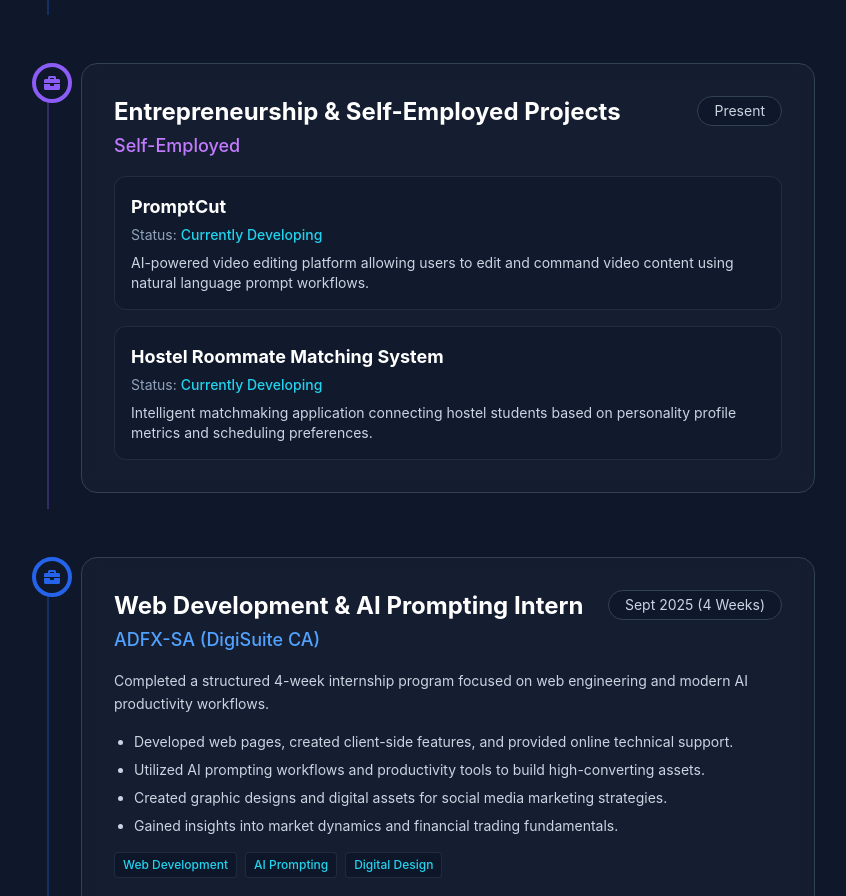
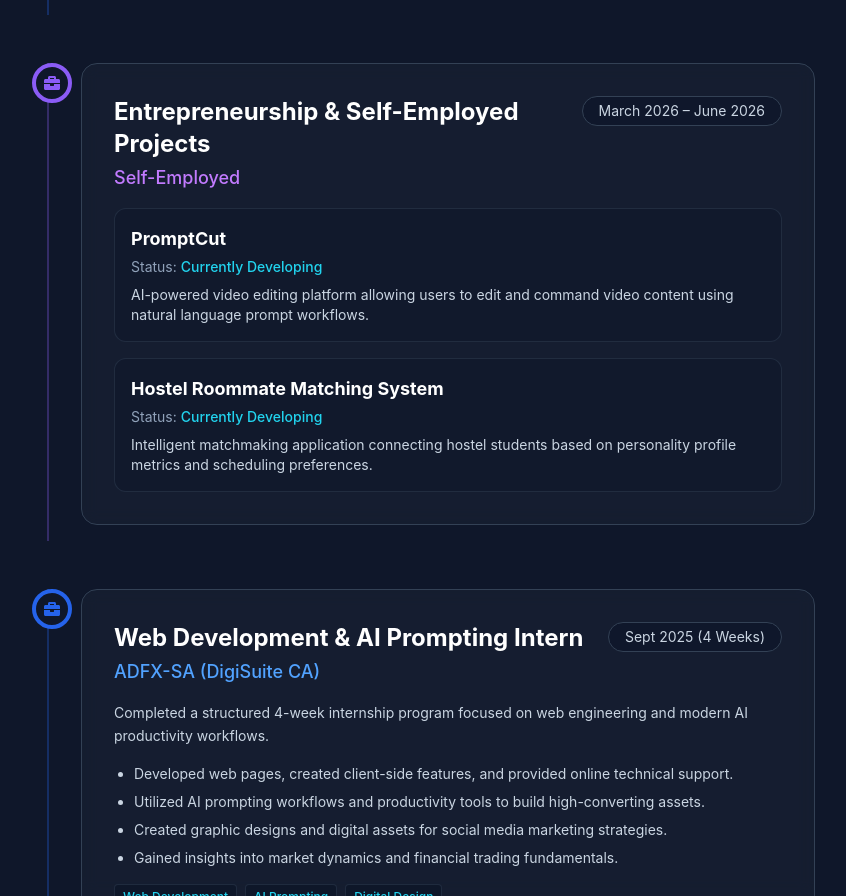
Before and after one commit to N4bih4/Nabiha_Zainab_Porfolio, a React (Vite) app in the folder client/: page / in a window 1280 px wide. Shown: the part 5596-6492 px from the top of the page, without its empty margins (209-1055 px from the left). Built offline with nearby package versions, Linux system fonts and the light colour scheme.

Commit message:
chore: change entrepreneurship projects duration to march 2026 - june 2026

```diff
--- a/client/src/components/sections/Experience.tsx
+++ b/client/src/components/sections/Experience.tsx
@@ -80,7 +80,7 @@ export const Experience = () => {
                   <h4 className="text-lg text-purple-400 font-medium">Self-Employed</h4>
                 </div>
                 <div className="mt-2 md:mt-0 px-4 py-1 bg-slate-900/80 border border-slate-700 rounded-full text-sm text-slate-300 whitespace-nowrap">
-                  Present
+                  March 2026 – June 2026
                 </div>
               </div>
 
```
